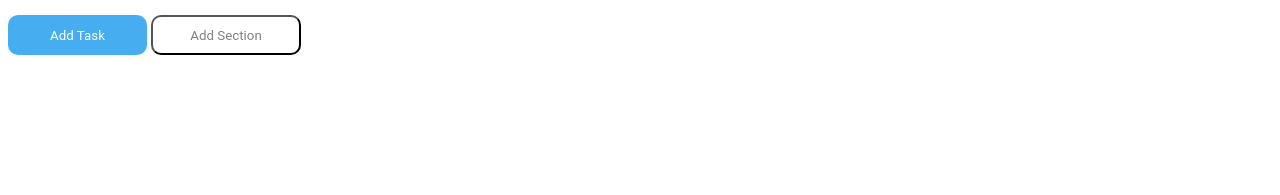
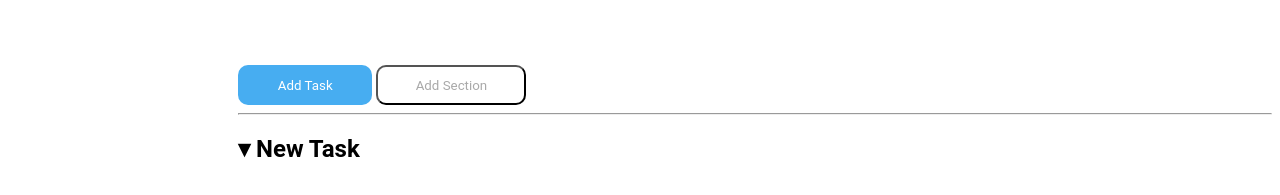
Before and after one commit to veronicacrisafi/html-css-toboolist, a plain HTML site: page index.html in a window 1280 px wide. Shown: the part 73-268 px from the top of the page. Drawn offline with Linux system fonts and the light colour scheme.

Commit message:
add h2
with span and special character

```diff
--- a/index.html
+++ b/index.html
@@ -15,13 +15,22 @@
 </header>
 <br>
 <body>
-    <main>
+    <main class="container">
+        <section>
         <button id="add-task">Add Task</button>
         <span>
             <button id="add-section">Add Section</button>
         </span>
+        </section>
+        <hr>
+        <section>
+            <h2 class="sections">
+             <span>&#9662;</span> New Task
+            </h2>
+        </section>
 
     </main>
+
 </body>
 <footer>
 
--- a/style.css
+++ b/style.css
@@ -13,7 +13,7 @@ font-family: "Roboto", sans-serif;
     border-radius: 10px 10px 10px 10px;
     background-color: #47adf1;
     color: white;
-    width: 11%;
+    width: 13%;
     height: 40px;
     font-family: "Roboto", sans-serif;
     border-style: none;
@@ -22,13 +22,25 @@ font-family: "Roboto", sans-serif;
 
 #add-section{
     border-radius: 10px 10px 10px 10px;
-    background-color: white;
-    color:grey;
+    background-color:white;
+    color:darkgray;
     width: 150px;
     height: 40px;
     font-family: "Roboto", sans-serif;
 
-
 }
 
-/*-- sistemare container --*/
+/*-- container --*/
+.container{
+    background-color: white;
+    margin-left: 230px;
+    margin-top:50px;
+}
+
+.html{
+    background-color: darkgray;
+}
+/*-- sections style--*/
+.sections{
+font-family: "Roboto", sans-serif;
+}
```
